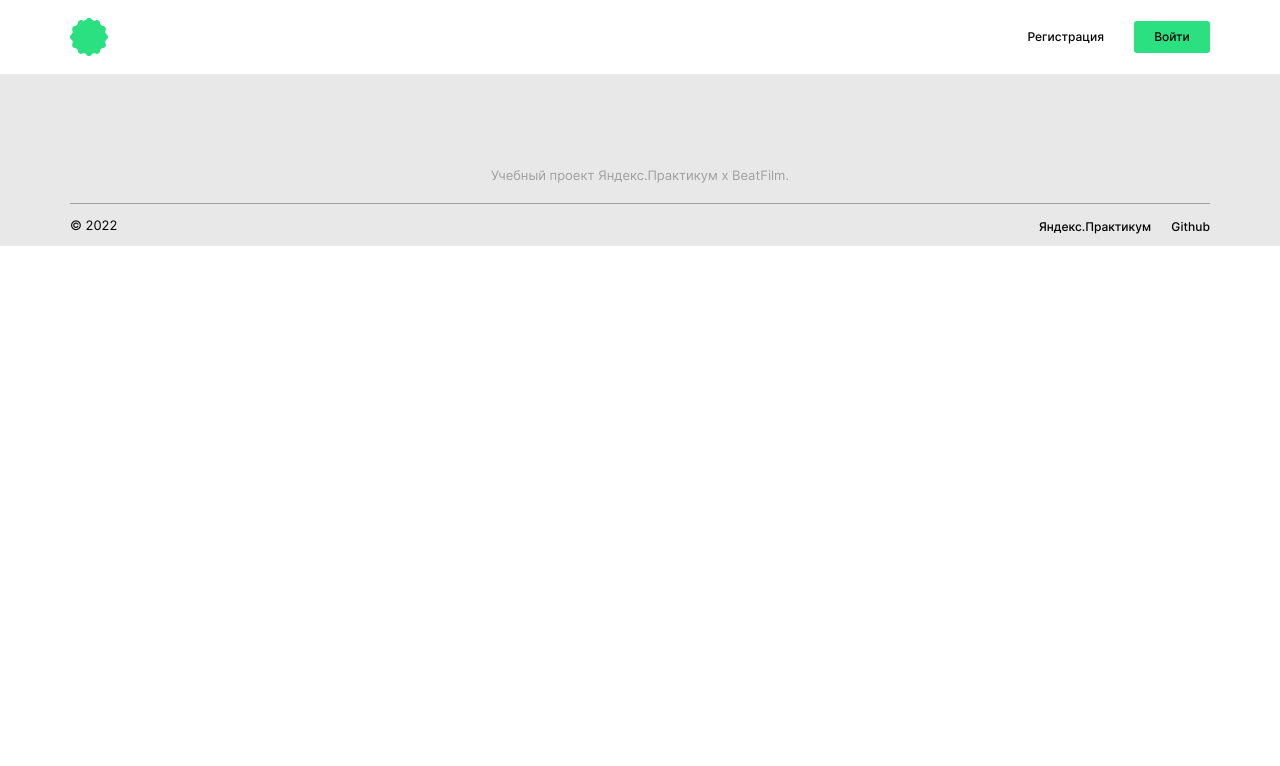
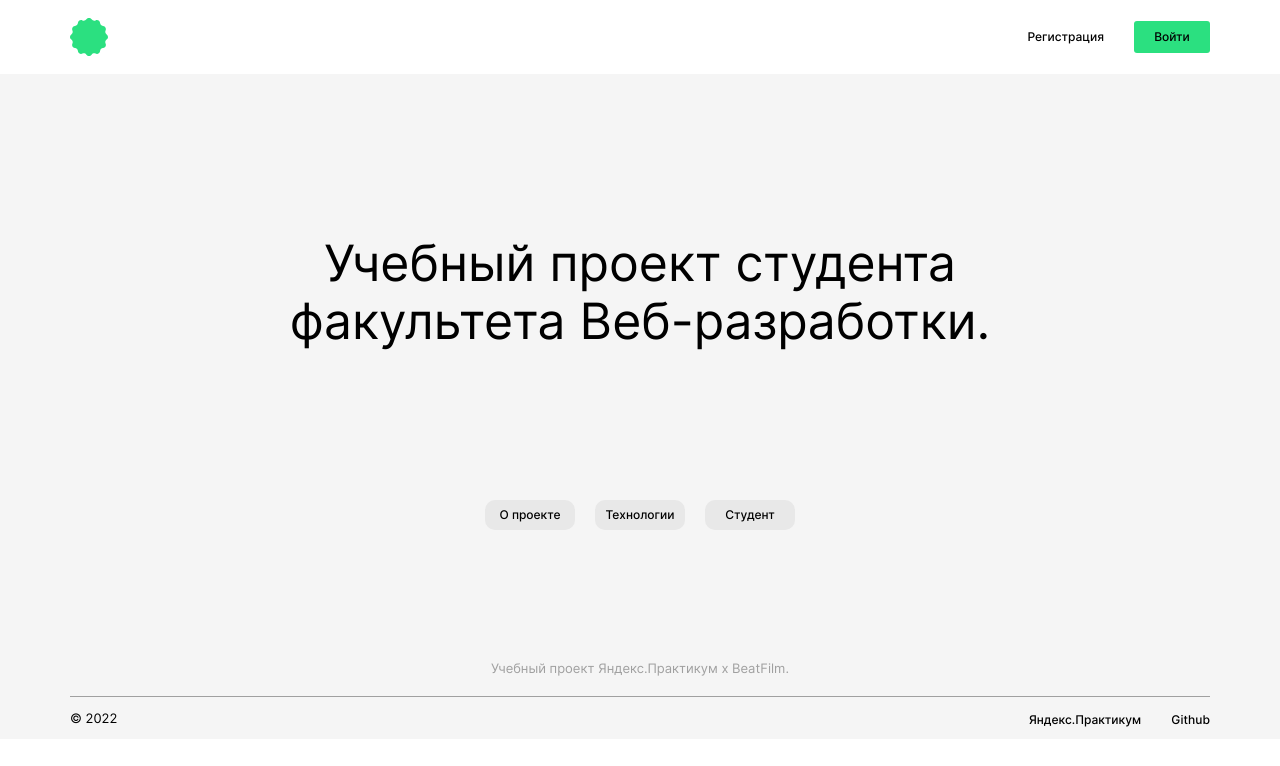
Before and after one commit to DmitriyMGN/movies-explorer-frontend, a React (Create React App) app: page / in a window 1280 px wide. Shown: the top 766 px of the page. Built offline with nearby package versions, Linux system fonts and the light colour scheme.

Commit message:
feat: promo

```diff
--- a/src/components/App/App.js
+++ b/src/components/App/App.js
@@ -1,5 +1,6 @@
 import Header from "../Header/Header.js";
 import Footer from "../Footer/Footer.js";
+import Main from "../Main/Main.js";
 function App() {
 
 
@@ -7,6 +8,7 @@ return (
     // <CurrentUserContext.Provider value={currentUser}>
       <div className="page">
       <Header  />
+      <Main />
       <Footer />
       </div>
     // </CurrentUserContext.Provider>
--- a/src/components/Footer/Footer.css
+++ b/src/components/Footer/Footer.css
@@ -2,7 +2,7 @@
   max-width: 1140px;
   min-height: 172px;
   padding: 0 70px;
-  background-color: #E8E8E8;
+  background-color:  #F5F5F5;
   display: flex;
   flex-direction: column;
 }
@@ -27,7 +27,7 @@
 }
 
 .navbar__element_footer {
-  margin-left: 20px;
+  margin-left: 20px 0 20px 20px;
 }
 
 .footer__text {
--- /dev/null
+++ b/src/components/Main/Main.js
@@ -0,0 +1,11 @@
+
+import Promo from "../Promo/Promo.js";
+
+function Main(props) {
+
+  return (
+   <Promo />
+  );
+}
+
+export default Main;
--- /dev/null
+++ b/src/components/Promo/Promo.css
@@ -0,0 +1,37 @@
+.promo {
+  min-width: 1200px;
+  min-height: 493px;
+  background-color:  #F5F5F5;
+}
+
+.promo__title {
+  max-width: 730px;
+  margin: 0 auto;
+  padding: 160px 0 150px;
+  font-family: 'Inter';
+  font-style: normal;
+  font-weight: 400;
+  font-size: 50px;
+  line-height: 58px;
+  text-align: center;
+}
+
+.promo-navbar {
+  display: flex;
+  justify-content: center;
+}
+
+.promo-navbar__button {
+  min-height: 30px;
+  min-width: 90px;
+  margin: 0 10px;
+  font-family: 'Inter';
+  font-style: normal;
+  font-weight: 500;
+  font-size: 12px;
+  line-height: 16px;
+  background: #E8E8E8;
+  border: none;
+  border-radius: 10px;
+  cursor: pointer;
+}
--- /dev/null
+++ b/src/components/Promo/Promo.js
@@ -0,0 +1,17 @@
+import { useLocation } from 'react-router-dom';
+
+function Promo(props) {
+  const location = useLocation()
+  return (
+   <div className="promo">
+      <h1 className="promo__title">Учебный проект студента факультета Веб-разработки.</h1>
+      <div className="promo-navbar">
+        {location.pathname === '/' && <button className="promo-navbar__button">О проекте</button> }
+        {location.pathname === '/' && <button className="promo-navbar__button">Технологии</button> }
+        {location.pathname === '/' && <button className="promo-navbar__button">Студент</button> }
+      </div>
+   </div>
+  );
+}
+
+export default Promo;
--- a/src/index.css
+++ b/src/index.css
@@ -4,3 +4,5 @@
 @import url(./components/App/App.css);
 @import url(./components/Header/Header.css);
 @import url(./components/Footer/Footer.css);
+@import url(./components/Main/Main.css);
+@import url(./components/Promo/Promo.css);
```
Also changed, not shown: src/components/Main/Main.css (added).
